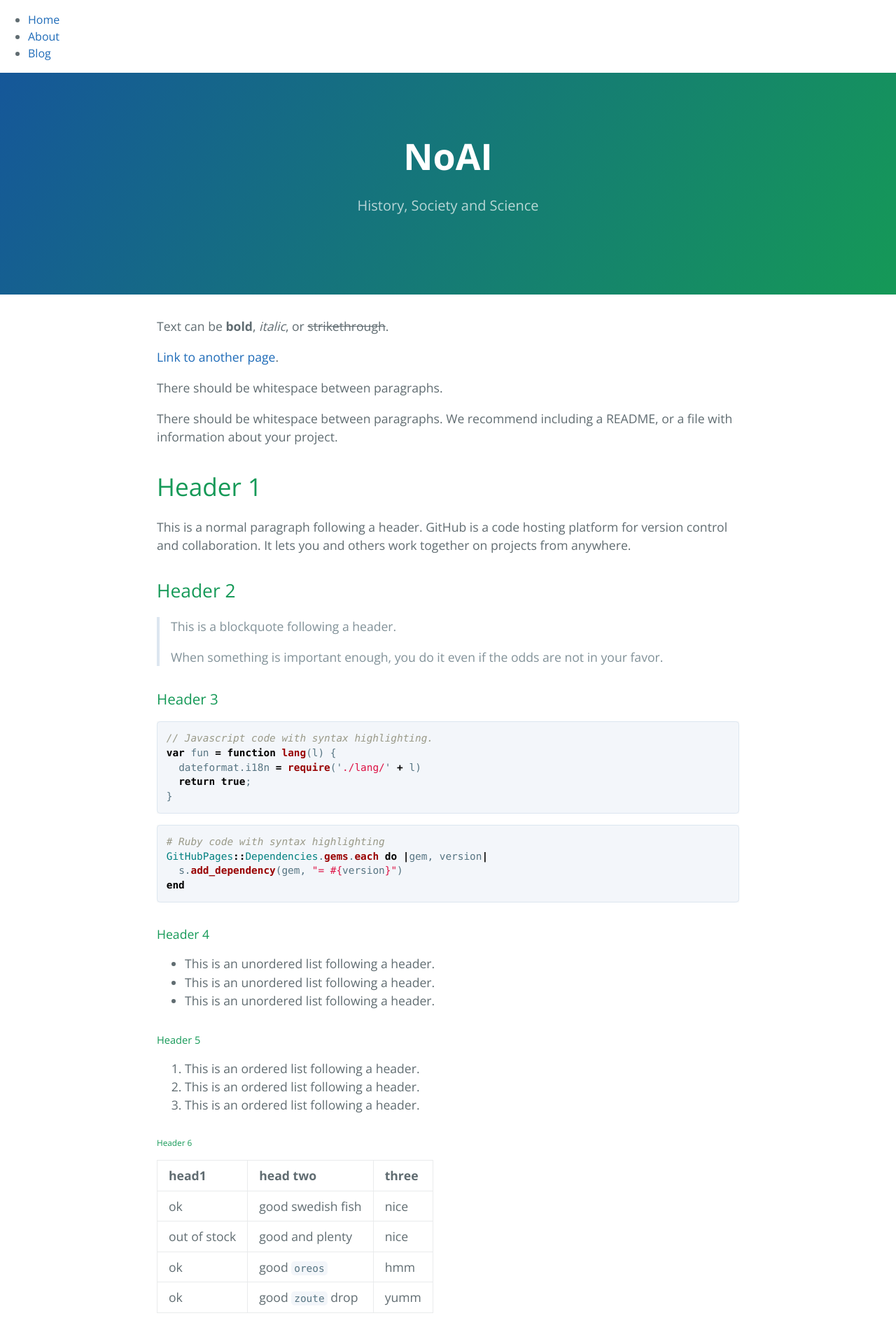
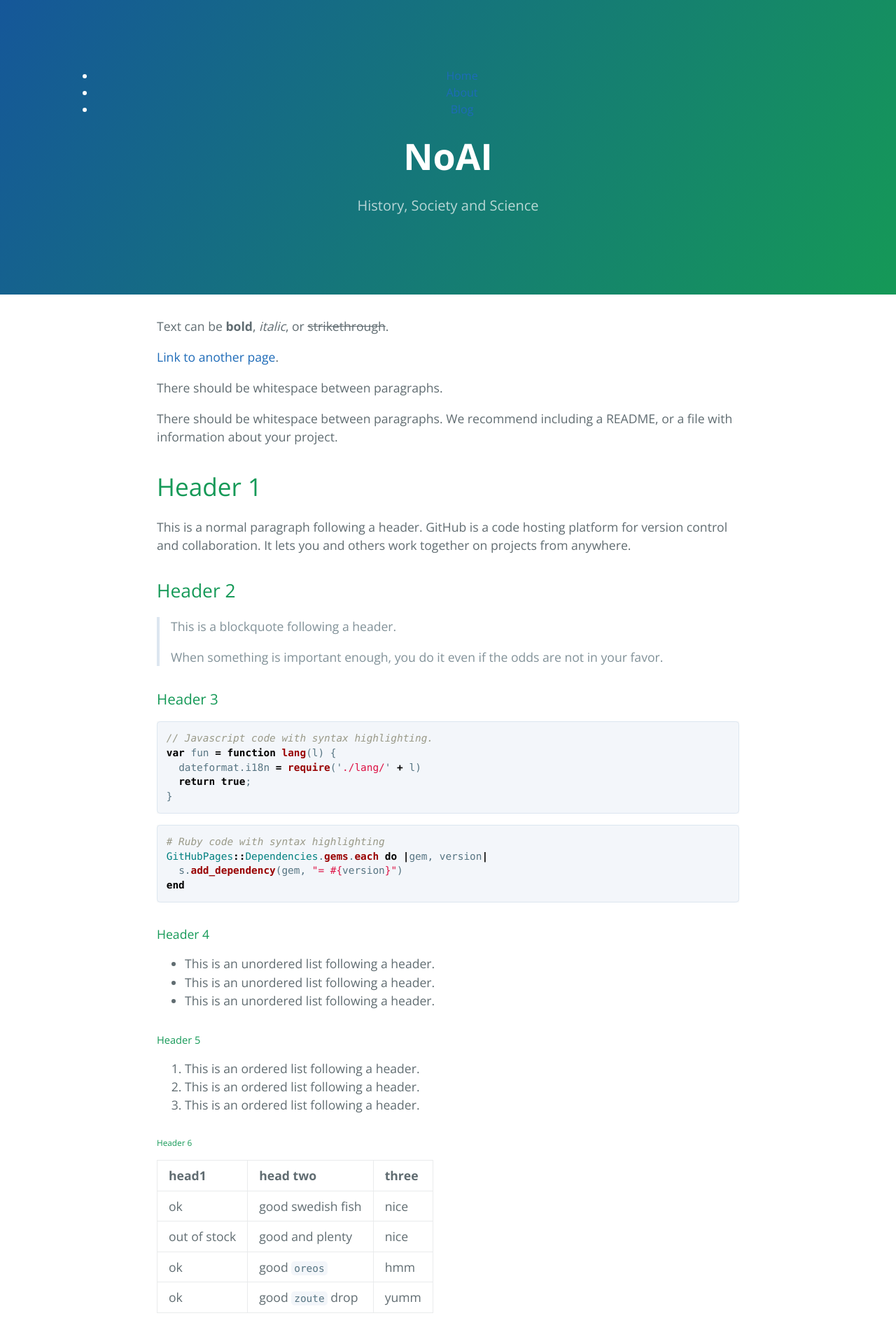
Before and after one commit to antonioIannotta/antonioIannotta.github.io, a Jekyll site: the page built from index.md, in a window 1280 px wide. Shown: the top 1914 px of the page at 70% size. Built offline with Jekyll 4.4.1, drawn with Linux system fonts in a browser that asks for light colours.

Commit message:
fix: may fixed header

```diff
--- a/_includes/head-custom.html
+++ b/_includes/head-custom.html
@@ -2,13 +2,6 @@
 
 <!-- Setup Google Analytics -->
 {% include head-custom-google-analytics.html %}
-<nav>
-    <ul>
-      {% for item in site.nav_items %}
-        <li><a href="{{ item.url | relative_url }}">{{ item.title }}</a></li>
-      {% endfor %}
-    </ul>
-  </nav>
 
 <!-- You can set your favicon here -->
 <!-- link rel="shortcut icon" type="image/x-icon" href="{{ '/favicon.ico' | relative_url }}" -->
--- a/_layouts/default.html
+++ b/_layouts/default.html
@@ -16,6 +16,13 @@
     <a id="skip-to-content" href="#content">Skip to the content.</a>
 
     <header class="page-header" role="banner">
+      <nav>
+        <ul>
+          {% for item in site.nav_items %}
+            <li><a href="{{ item.url | relative_url }}">{{ item.title }}</a></li>
+          {% endfor %}
+        </ul>
+      </nav>
       <h1 class="project-name">{{ page.title | default: site.title | default: site.github.repository_name }}</h1>
       <h2 class="project-tagline">{{ page.description | default: site.description | default: site.github.project_tagline }}</h2>
       {% if site.github.is_project_page %}
```
